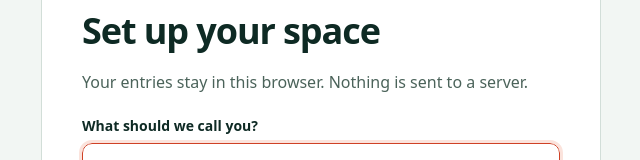
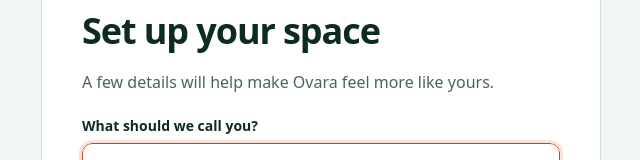
Before and after one commit to Wuraola-Adebisi/Ovara, a React (Vite) app: page /app/settings in a window 1280 px wide. Shown: the part 234-394 px from the top of the page, without its empty margins (319-959 px from the left). Built offline with nearby package versions, Linux system fonts and the light colour scheme.

Commit message:
Refine user-facing product language

```diff
--- a/src/components/WelcomeFlow.tsx
+++ b/src/components/WelcomeFlow.tsx
@@ -46,7 +46,7 @@ export default function WelcomeFlow({ onComplete }: { onComplete: (profile: User
       <Wordmark/>
       {step === 0 ? <form key="step-details" onSubmit={next} noValidate>
         <h1>Set up your space</h1>
-        <p className="muted">Your entries stay in this browser. Nothing is sent to a server.</p>
+        <p className="muted">A few details will help make Ovara feel more like yours.</p>
         <label className="field">What should we call you?<input value={name} onChange={event => setName(event.target.value)} autoComplete="given-name" aria-invalid={Boolean(error) && !name.trim()} aria-describedby={error ? 'welcome-error' : undefined} autoFocus/></label>
         <label className="field">Email (optional)<input type="email" value={email} onChange={event => setEmail(event.target.value)} autoComplete="email" aria-describedby="email-help"/><small id="email-help">Only used to show your details here. Leave it empty if you prefer.</small></label>
         {error && <p className="form-error" id="welcome-error" role="alert">{error}</p>}
```
